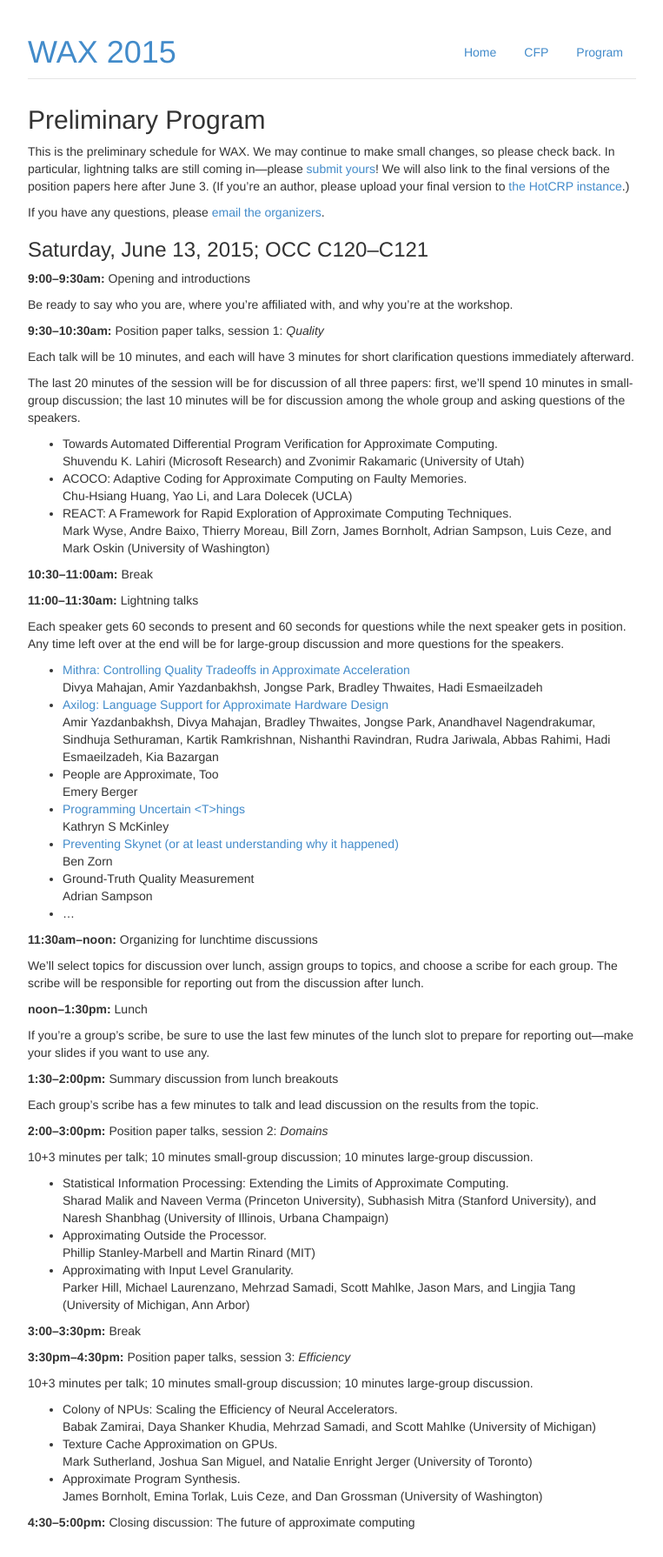
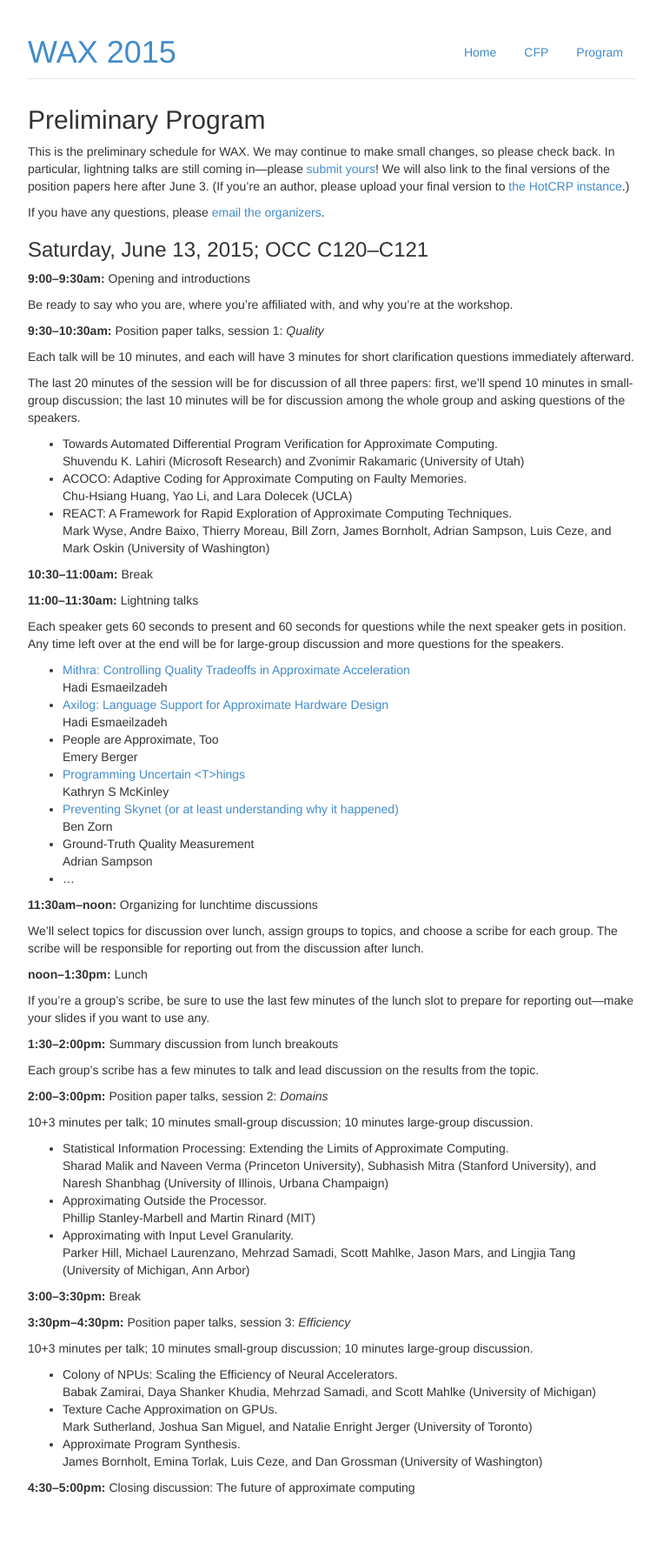
Before and after one commit to uwsampa/sampa-public, a Jekyll site: the page built from wax2015/program.md, in a window 1280 px wide. Shown: the whole page at 87% size, without its empty margins (258-1021 px from the left). Built offline with Jekyll 4.4.1, drawn with Linux system fonts in a browser that asks for light colours; Markdown is read by kramdown in place of the engine named in the settings; after the commit the page ends 1750 px from its top, so only the background shows below that.

```diff
--- a/wax2015/program.md
+++ b/wax2015/program.md
@@ -43,12 +43,9 @@ The last 20 minutes of the session will be for discussion of all three papers: f
 Each speaker gets 60 seconds to present and 60 seconds for questions while the next speaker gets in position. Any time left over at the end will be for large-group discussion and more questions for the speakers.
 
   * [Mithra: Controlling Quality Tradeoffs in Approximate Acceleration](lightning/mahajan.pdf)
-    Divya Mahajan, Amir Yazdanbakhsh, Jongse Park, Bradley Thwaites, Hadi
-    Esmaeilzadeh
+    Hadi Esmaeilzadeh
   * [Axilog: Language Support for Approximate Hardware Design](lightning/yazdanbakhsh.pdf)
-    Amir Yazdanbakhsh, Divya Mahajan, Bradley Thwaites, Jongse Park, Anandhavel
-    Nagendrakumar, Sindhuja Sethuraman, Kartik Ramkrishnan, Nishanthi
-    Ravindran, Rudra Jariwala, Abbas Rahimi, Hadi Esmaeilzadeh, Kia Bazargan
+    Hadi Esmaeilzadeh
   * People are Approximate, Too
     Emery Berger
   * [Programming Uncertain &lt;T&gt;hings](lightning/mckinley.pdf)
```
